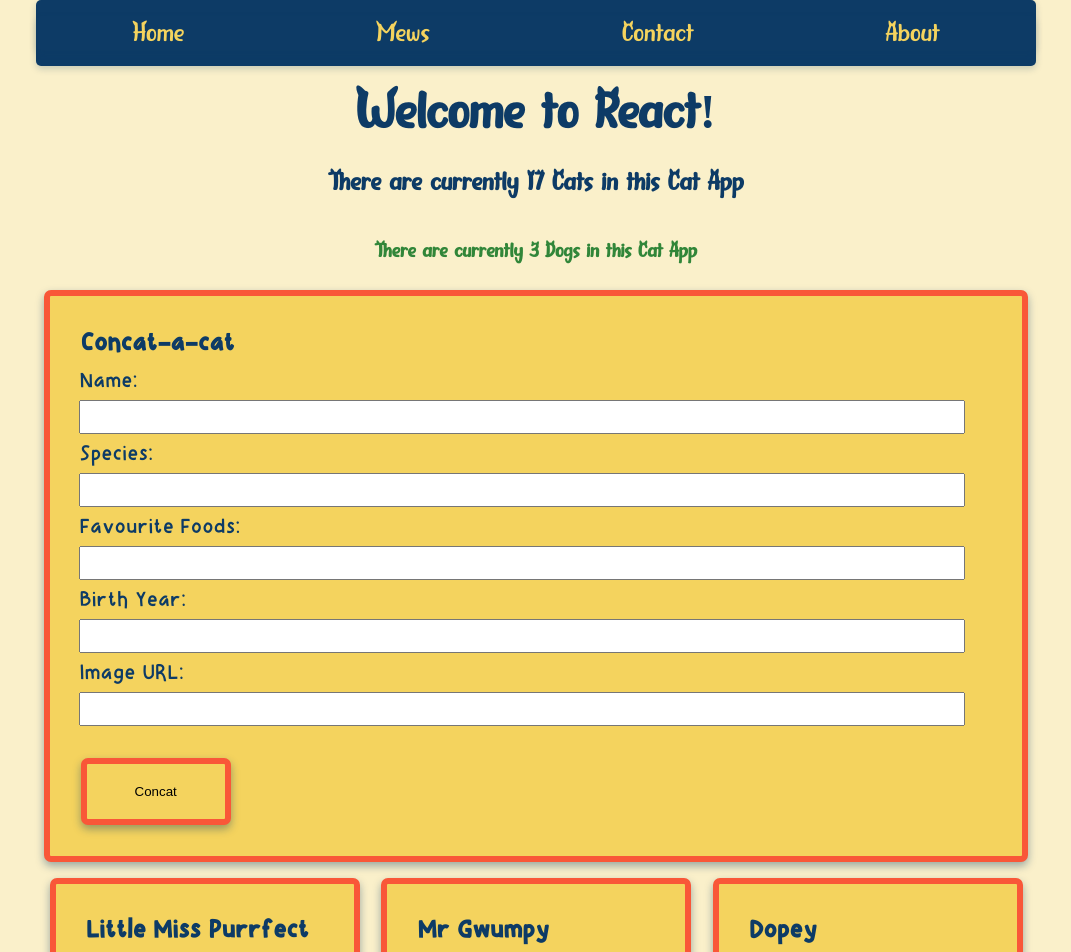
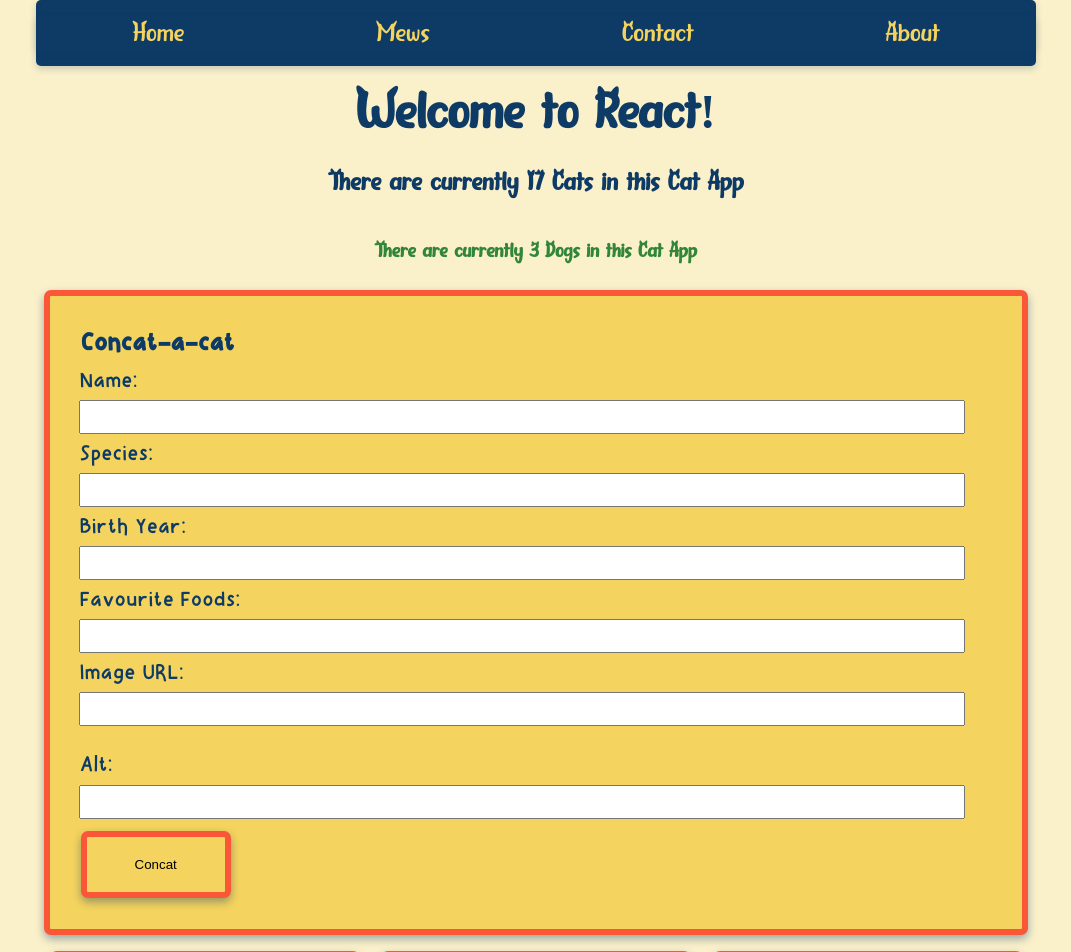
Before and after one commit to woodystock/learner-materials-react-props-and-state, a React (Create React App) app: page / in a window 1280 px wide. Shown: the top 952 px of the page, without its empty margins (104-1175 px from the left). Built offline with nearby package versions, Linux system fonts and the light colour scheme.

Commit message:
Completed CatForm

```diff
--- a/src/App.js
+++ b/src/App.js
@@ -7,6 +7,7 @@
 import CatForm from './components/CatForm.js'
 import { useState } from 'react';
 import {v4 as uuidv4} from 'uuid';
+import { findByPlaceholderText } from '@testing-library/dom';
 
 function App() {
 
@@ -177,19 +178,51 @@
     },
   ]);
 
+  const [formData, setFormData] = useState({
+    cat_name:"",
+    species:"",
+    fav_foods:"",
+    birth_year:"",
+    photo:"",
+    alt:""
+});
+
   const catCount = cats.length;
   const dogCount = dogs.length;
 
   const onSubmitCatForm = (event) => {
-    console.log(event)
+    event.preventDefault();
+    const newCat = {
+      "name": formData.cat_name,
+      "species": formData.species,
+      "favFoods": formData.fav_foods.split(" "),
+      "birthYear": formData.birth_year,
+      "photo": formData.photo,
+      "alt": formData.alt
+    }
+    setCats([...cats, newCat])
+    setFormData({
+      cat_name:"",
+      species:"",
+      fav_foods:"",
+      birth_year:"",
+      photo:"",
+      alt:""
+    })
   }
+
+  const onChangeCatForm = (event) => {
+    const updatedData = {...formData};
+    updatedData[event.target.id] = event.target.value
+    setFormData(updatedData);
+}
 
   return (
     <>
       <Navbar />
       <Header catCount={catCount} dogCount={dogCount}/>
 
-      <CatForm onSubmit={onSubmitCatForm}/>
+      <CatForm formData={formData} onChange={onChangeCatForm} onSubmit={onSubmitCatForm}/>
 
       <main>
         <div className="cards__wrapper">
--- a/src/components/CatForm.js
+++ b/src/components/CatForm.js
@@ -1,20 +1,6 @@
 import {useState} from 'react';
 
-function CatForm({onSubmit, onReset}) {
-
-    const [formData, setFormData] = useState({
-        cat_name:"",
-        species:"",
-        fav_foods:"",
-        birth_year:"",
-        photo:"",
-    });
-
-    const onChange = (event) => {
-        const updatedData = {...formData};
-        updatedData[event.target.id] = event.target.value
-        setFormData(updatedData);
-    }
+function CatForm({formData, onChange, onSubmit}) {
 
 
     return (
@@ -28,16 +14,19 @@
                 <label class="card__text" for="species">Species:</label><br/>
                 <input id="species" class="card__text card__input" type="text" value={formData.species} onChange={onChange} /><br/>
 
+                <label class="card__text" for="birth_year">Birth Year:</label><br/>
+                <input id="birth_year" class="card__text card__input" type="text" value={formData.birth_year} onChange={onChange} /><br/>
+
                 <label class="card__text" for="fav_foods">Favourite Foods:</label><br/>
                 <input id="fav_foods" class="card__text card__input" type="text" value={formData.fav_foods} onChange={onChange} /><br/>
-
-                <label class="card__text" for="birth_year">Birth Year:</label><br/>
-                <input id="birth_year" class="card__text card__input" type="text" value={formData.birth_year} onChange={onChange} /><br/>
 
                 <label class="card__text" for="photo">Image URL:</label><br/>
                 <input id="photo" class="card__text card__input" type="text" value={formData.photo} onChange={onChange} /><br/>
 
-                <img class="card__image" src="" /><br/>
+                <img class="card__image" src={formData.photo} /><br />
+
+                <label class="card__text" for="alt">Alt:</label><br/>
+                <input id="alt" class="card__text card__input" type="text" value={formData.alt} onChange={onChange} /><br/>
 
                 <button id="submit" class="card__button" type="submit">Concat</button>
             </form>
```
